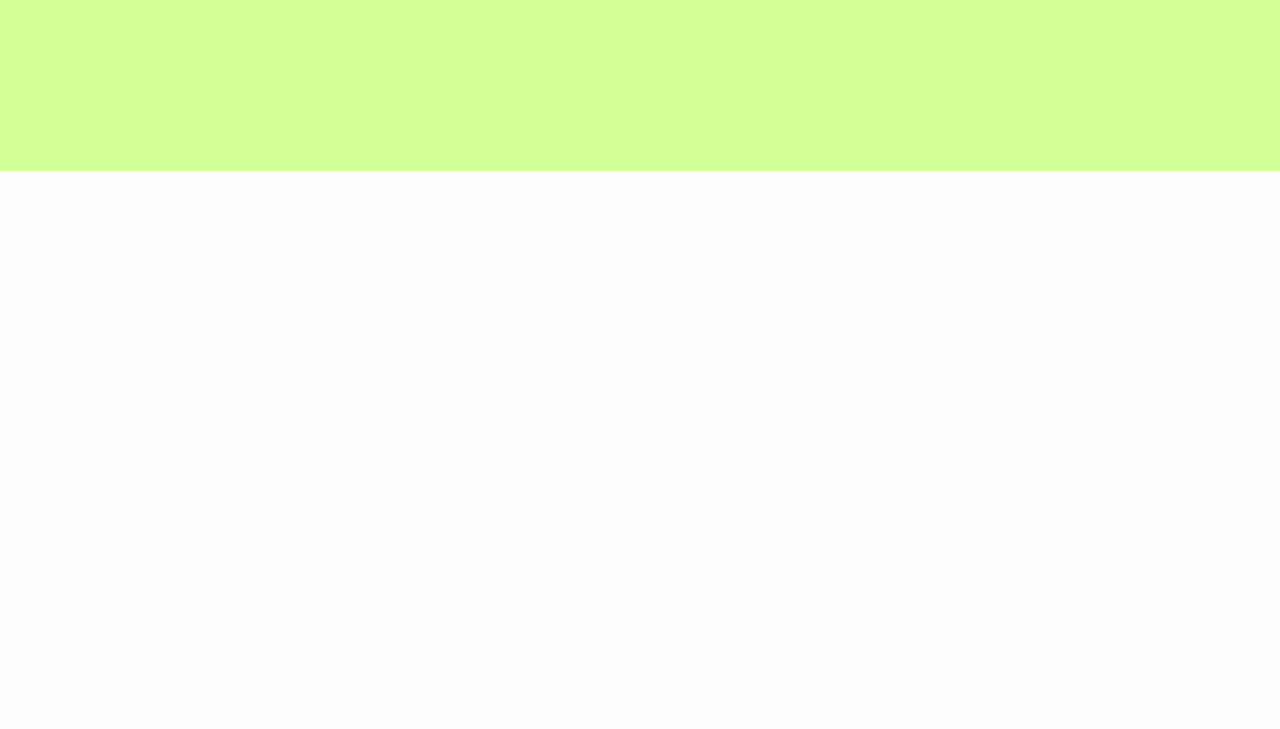
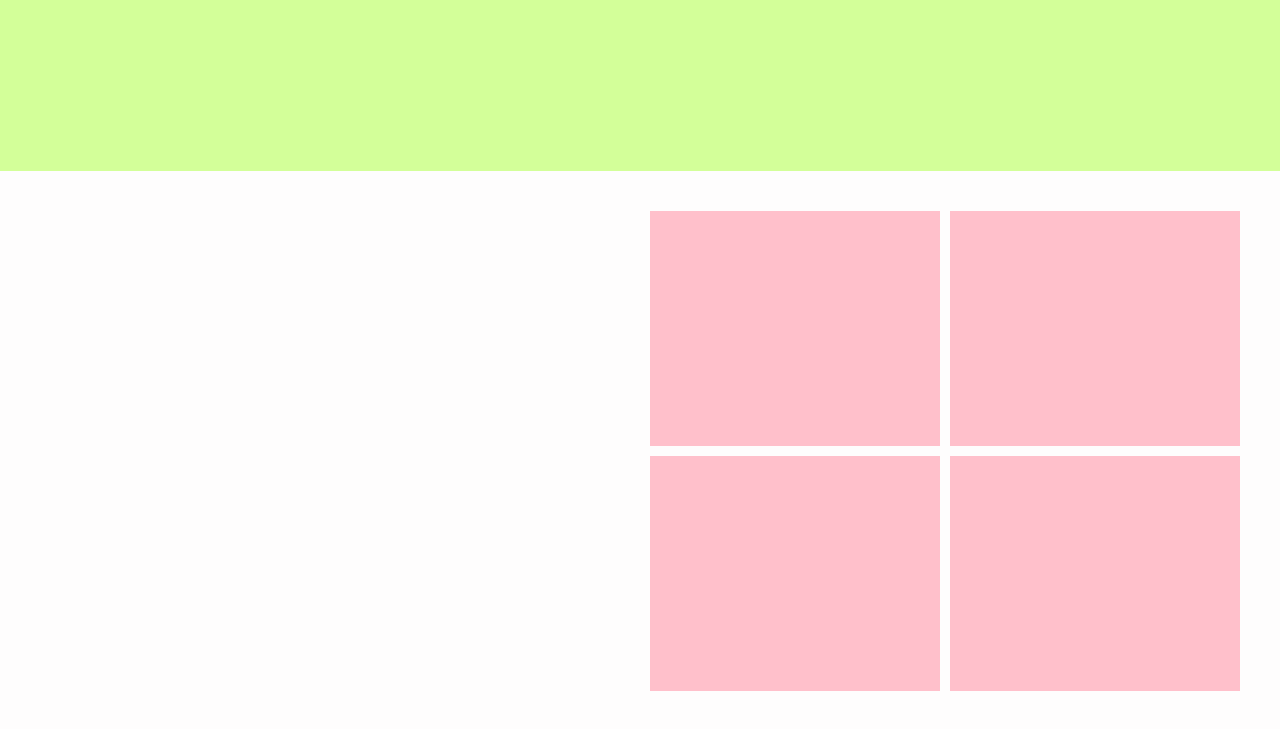
Before and after one commit to ronaldkelechi11/Wehub-Invoice-Generator-Frontend, a plain HTML site: page index.html in a window 1280 px wide. Shown: the part 629-1358 px from the top of the page. Drawn offline with Linux system fonts and the light colour scheme.

Commit message:
Few changes before ope adds in

```diff
--- a/Styling/index.css
+++ b/Styling/index.css
@@ -77,7 +77,7 @@ body {
 .navbar_buttons_signup {
     background-color: var(--darkPrimaryColor);
     color: var(--specialWhite);
-    padding: 10px 20px;
+    padding: 10px 40px;
     border-radius: 12px;
 }
 
@@ -123,5 +123,36 @@ body {
     width: 100%;
     height: 70vh;
     background-color: var(--specialWhite);
+    padding: 30px;
+}
+
+.features_section {
+    display: flex;
+    justify-content: center;
+    flex-direction: row;
+    width: 100%;
+    height: 100%;
+}
+
+.features_section-1 {
+    width: 100%;
+    height: 100%;
     padding: 10px;
+    display: flex;
+    flex-direction: column;
 }
+
+.features_section-2 {
+    width: 100%;
+    height: 100%;
+    display: grid;
+    gap: 10px;
+    padding: 10px;
+    grid-template-columns: repeat(2, 1fr);
+}
+
+.features_section-2 .section_card {
+    height: 100%;
+    width: 100%;
+    background-color: pink;
+}
--- a/index.html
+++ b/index.html
@@ -2,6 +2,7 @@
 <html lang="en">
 
 <head>
+    <!-- Please add S.E.O Tags here .thanks -->
     <meta charset="UTF-8">
     <meta name="viewport" content="width=device-width, initial-scale=1.0">
     <title>Wehub Invoice Generator</title>
@@ -41,7 +42,17 @@
             <div class="home_writeup_button">Generate Invoice</div>
         </div>
     </div>
-    <div class="features"></div>
+    <div class="features">
+        <div class="features_section">
+            <div class="features_section-1"></div>
+            <div class="features_section-2">
+                <div class="section_card"></div>
+                <div class="section_card"></div>
+                <div class="section_card"></div>
+                <div class="section_card"></div>
+            </div>
+        </div>
+    </div>
 </body>
 
 </html>
```
Also changed, not shown: fonts/Lato-Black.ttf (added).
